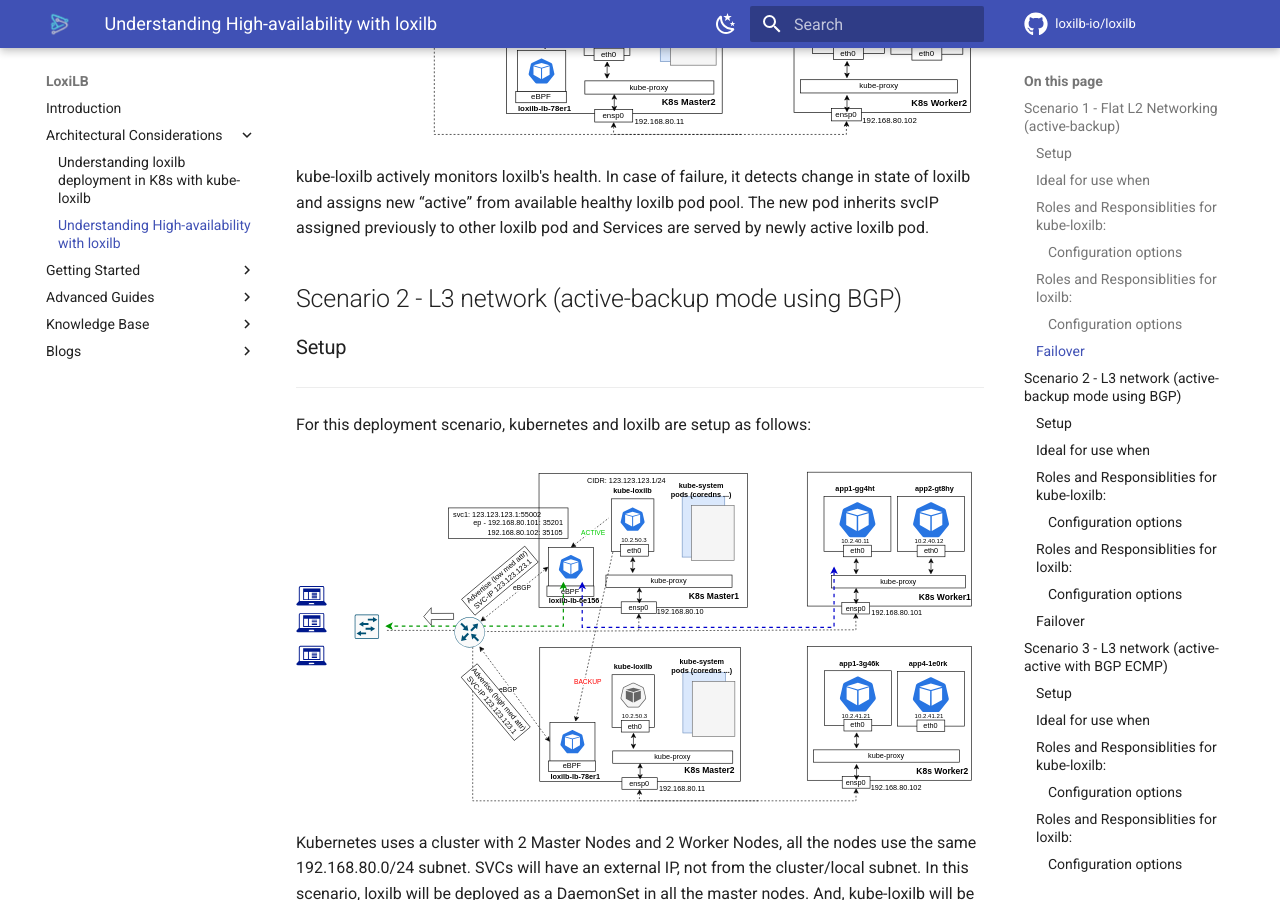
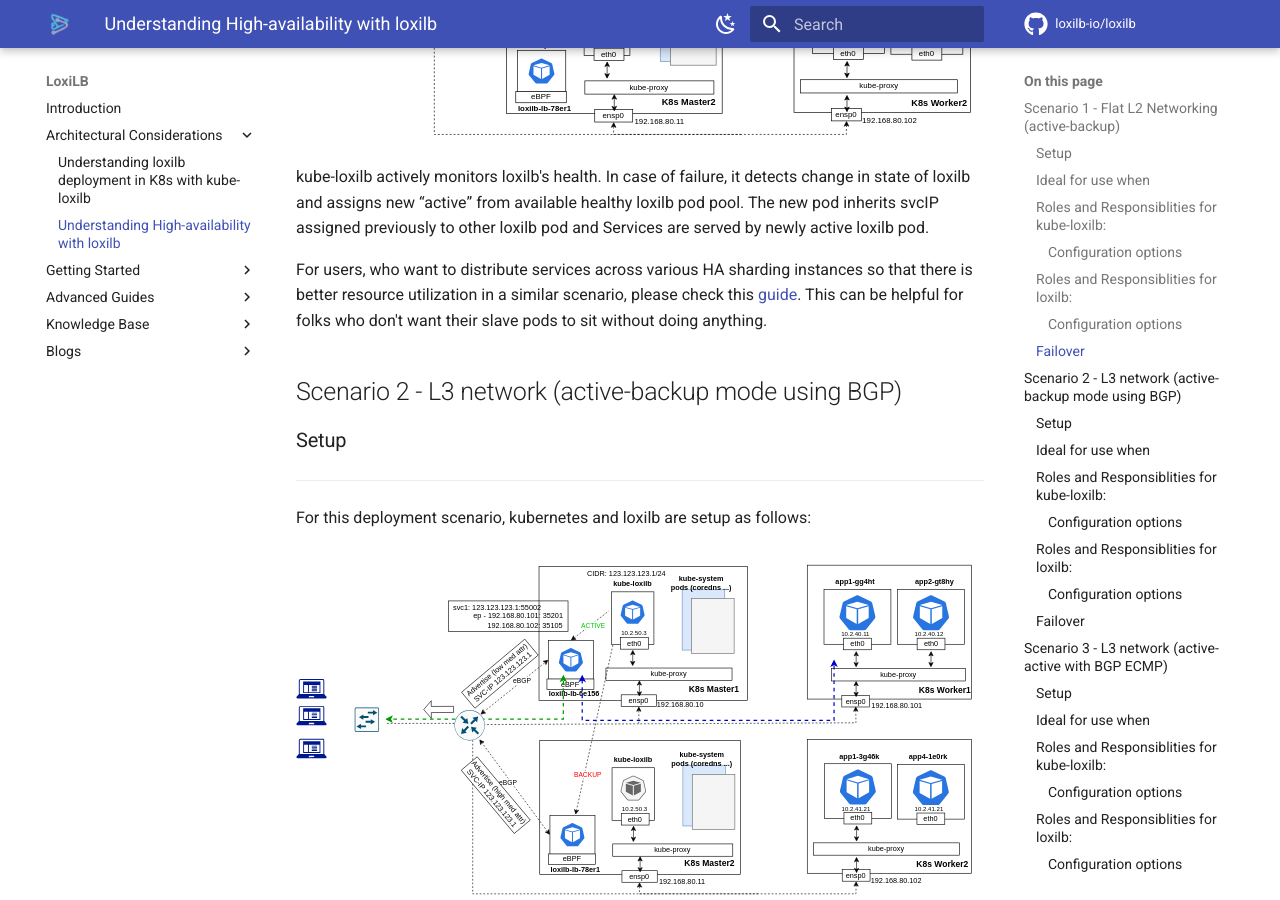
Before and after one commit to loxilb-io/loxilbdocs, an MkDocs documentation site: the page built from docs/ha-deploy.md, in a window 1280 px wide and 900 px high, scrolled down 3329 px. Built offline with MkDocs 1.6.1 and Material for MkDocs 9.7.7, drawn with Linux system fonts in a browser that asks for light colours; comment, search, counter and statistics services are not loaded; the version menu is left out.

Commit message:
Update ha-deploy.md

```diff
--- a/docs/ha-deploy.md
+++ b/docs/ha-deploy.md
@@ -89,6 +89,8 @@
 
 kube-loxilb actively monitors loxilb's health. In case of failure, it detects change in state of loxilb and assigns new “active” from available healthy loxilb pod pool.
 The new pod inherits svcIP assigned previously to other loxilb pod and Services are served by newly active loxilb pod.
+
+For users, who want to distribute services across various HA sharding instances so that there is better resource utilization in a similar scenario, please check this [guide](https://docs.loxilb.io/latest/service-sharding/). This can be helpful for folks who don't want their slave pods to sit without doing anything.
 
 
 ## Scenario 2 -  L3 network (active-backup mode using BGP)
```
